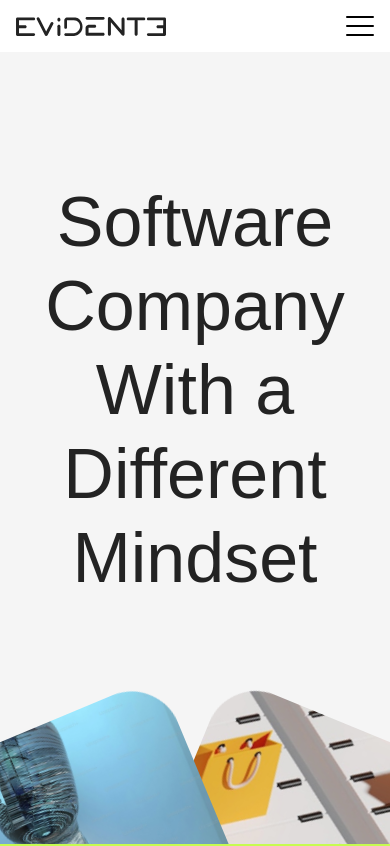
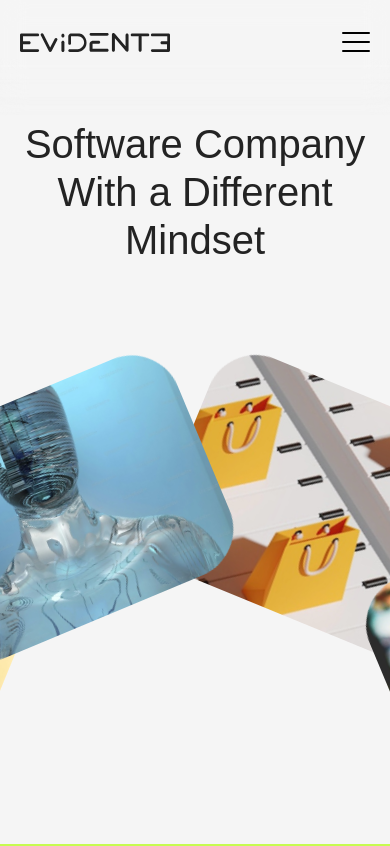
Before and after one commit to petar-simeta/evidente-website, a Next.js app: page / in a window 390 px wide. Shown: the top 846 px of the page. Built offline with nearby package versions, Linux system fonts and the light colour scheme; a web font is replaced by a local one.

Commit message:
new css for header mobile

```diff
--- a/app/page.module.scss
+++ b/app/page.module.scss
@@ -1,5 +1,5 @@
 /////////////////////////////////////////////////////
-// HERO SECTION
+// HEADER
 
 .header {
   position: fixed;
@@ -90,6 +90,128 @@
 }
 
 /////////////////////////////////////////////////////
+// HEADER MOBILE
+
+.headerMobile {
+  position: fixed;
+  top: 0;
+  left: 0;
+  width: 100%;
+  z-index: 1000;
+
+  &:before {
+    content: '';
+    position: absolute;
+    z-index: -1;
+    inset: 0;
+    background-color: rgba(245, 245, 245, 0.25);
+    backdrop-filter: blur(12px);
+    mask-image: linear-gradient(to bottom, black 50%, transparent 100%);
+    -webkit-mask-image: linear-gradient(to bottom, black 50%, transparent 100%);
+    pointer-events: none;
+  }
+
+  .inner {
+    max-width: 1200px;
+    margin: 0 auto;
+    padding: 32px 20px 64px;
+    display: flex;
+    justify-content: space-between;
+    align-items: center;
+  }
+
+  .hamburger {
+    display: flex;
+    flex-direction: column;
+    justify-content: space-between;
+    width: 28px;
+    height: 20px;
+    padding: 0;
+    background: none;
+    border: none;
+    cursor: pointer;
+
+    span {
+      display: block;
+      width: 100%;
+      height: 2px;
+      background-color: #000;
+      border-radius: 1px;
+      transition: all 0.3s ease;
+    }
+  }
+
+  .modalOverlay {
+    position: fixed;
+    inset: 0;
+    background: rgba(0, 0, 0, 0.9);
+    display: flex;
+    justify-content: center;
+    align-items: center;
+    z-index: 2000;
+  }
+
+  .modalNav {
+    ul {
+      list-style: none;
+      margin: 0;
+      padding: 0;
+      text-align: center;
+
+      li + li {
+        margin-top: 24px;
+      }
+
+      button {
+        background: none;
+        border: none;
+        color: #fff;
+        font-size: 1.5rem;
+        text-transform: uppercase;
+        letter-spacing: 1px;
+        cursor: pointer;
+        padding: 8px 16px;
+        transition: color 0.2s ease;
+
+        &:hover {
+          color: #ddd;
+        }
+      }
+    }
+  }
+
+  .closeButton {
+    position: absolute;
+    top: 16px;
+    right: 16px;
+    width: 32px;
+    height: 32px;
+    background: none;
+    border: none;
+    cursor: pointer;
+
+    &::before,
+    &::after {
+      content: '';
+      position: absolute;
+      top: 50%;
+      left: 50%;
+      width: 24px;
+      height: 2px;
+      background: #fff;
+    }
+
+    &::before {
+      transform: translate(-50%, -50%) rotate(45deg);
+    }
+
+    &::after {
+      transform: translate(-50%, -50%) rotate(-45deg);
+    }
+  }
+}
+
+/////////////////////////////////////////////////////
 // HERO SECTION
 
 .hero {
@@ -97,6 +219,10 @@
   display: flex;
   flex-direction: column;
   padding-top: 180px;
+
+  @media (max-width: 900px) {
+    padding-top: 120px;
+  }
 
   .title {
     font-size: 70px;
@@ -108,6 +234,16 @@
 
     display: flex;
     flex-direction: column;
+
+    @media (max-width: 900px) {
+      font-size: 60px;
+    }
+    @media (max-width: 700px) {
+      font-size: 50px;
+    }
+    @media (max-width: 500px) {
+      font-size: 40px;
+    }
   }
 }
 
@@ -820,113 +956,3 @@ footer.footer {
     }
   }
 }
-
-/////////
-
-.headerMobile {
-  position: fixed;
-  top: 0;
-  left: 0;
-  width: 100%;
-  background: #fff;
-  z-index: 1000;
-
-  .inner {
-    max-width: 1200px; /* po potrebi mijenjaj */
-    margin: 0 auto;
-    padding: 16px;
-    display: flex;
-    justify-content: space-between;
-    align-items: center;
-  }
-
-  .hamburger {
-    display: flex;
-    flex-direction: column;
-    justify-content: space-between;
-    width: 28px;
-    height: 20px;
-    padding: 0;
-    background: none;
-    border: none;
-    cursor: pointer;
-
-    span {
-      display: block;
-      width: 100%;
-      height: 2px;
-      background-color: #000;
-      border-radius: 1px;
-      transition: all 0.3s ease;
-    }
-  }
-
-  .modalOverlay {
-    position: fixed;
-    inset: 0; /* top:0; right:0; bottom:0; left:0 */
-    background: rgba(0, 0, 0, 0.9);
-    display: flex;
-    justify-content: center;
-    align-items: center;
-    z-index: 2000;
-  }
-
-  .modalNav {
-    ul {
-      list-style: none;
-      margin: 0;
-      padding: 0;
-      text-align: center;
-
-      li + li {
-        margin-top: 24px;
-      }
-
-      button {
-        background: none;
-        border: none;
-        color: #fff;
-        font-size: 1.5rem;
-        text-transform: uppercase;
-        letter-spacing: 1px;
-        cursor: pointer;
-        padding: 8px 16px;
-        transition: color 0.2s ease;
-
-        &:hover {
-          color: #ddd;
-        }
-      }
-    }
-  }
-
-  .closeButton {
-    position: absolute;
-    top: 16px;
-    right: 16px;
-    width: 32px;
-    height: 32px;
-    background: none;
-    border: none;
-    cursor: pointer;
-
-    &::before,
-    &::after {
-      content: '';
-      position: absolute;
-      top: 50%;
-      left: 50%;
-      width: 24px;
-      height: 2px;
-      background: #fff;
-    }
-
-    &::before {
-      transform: translate(-50%, -50%) rotate(45deg);
-    }
-
-    &::after {
-      transform: translate(-50%, -50%) rotate(-45deg);
-    }
-  }
-}
```
